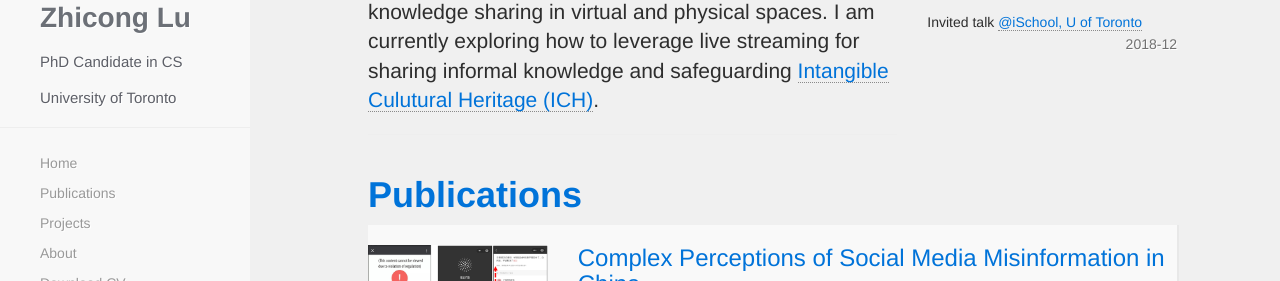
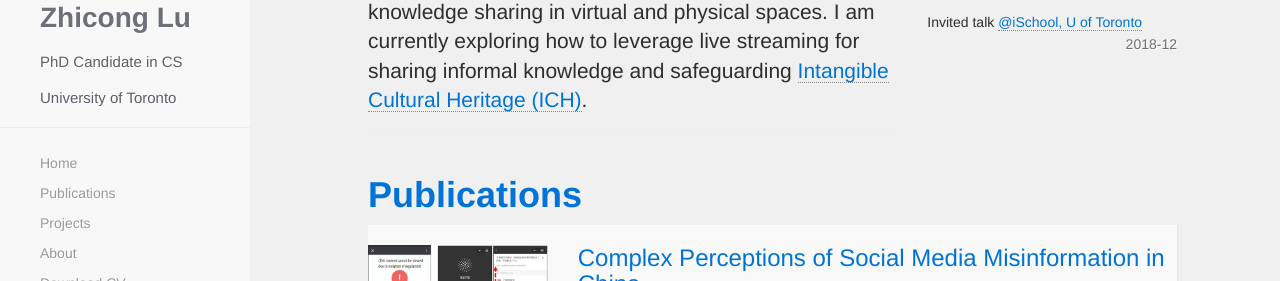
Before and after one commit to luzc08/luzc08.github.io, a Jekyll site: the page built from index.html, in a window 1280 px wide and 900 px high, scrolled down 329 px. Shown: the part 201-482 px from the top of the window. Built offline with Jekyll 4.4.1, drawn with Linux system fonts in a browser that asks for light colours; nearby versions of some CDN libraries; some web fonts are replaced.

Commit message:
fix typo

```diff
--- a/_includes/greeting.html
+++ b/_includes/greeting.html
@@ -3,7 +3,7 @@
     <div id="welcome-greeting">
       <h1>About Me</h1>
         <h2>I’m Caleb, Zhicong Lu, an HCI researcher at <a target="_blank" href="http://www.dgp.toronto.edu/">DGP Lab</a>, <a target="_blank" href="http://www.cs.toronto.edu/">University of Toronto</a>. I'm a PhD student in Computer Science supervised by Professor <a target="_blank" href="http://www.dgp.toronto.edu/~dwigdor/">Daniel Wigdor</a>. Previously I was a Master of Interdisciplinary Studies of Information and Art Design in Tsinghua University, China, supervised by Professor <a target="_blank" href="http://www.x-studio.org.cn/~yqxu">Ying-Qing Xu</a> and Professor <a target="_blank" href="http://media.cs.tsinghua.edu.cn/~pervasive/shiyc/">Yuanchun Shi</a>. Before starting my master, I had a bachelor of Electronic Engineering and Game Design at Tsinghua University. </h2>
-        <h2> I am interested in HCI, social computing, computational social science, and machine learning, especially in studying, designing, and building systems that support social interactions, to enhance trust, engagement, and knowledge sharing in virtual and physical spaces. I am currently exploring how to leverage live streaming for sharing informal knowledge and safeguarding <a href="https://ich.unesco.org/en/what-is-intangible-heritage-00003">Intangible Culutural Heritage (ICH)</a>.</h2>
+        <h2> I am interested in HCI, social computing, computational social science, and machine learning, especially in studying, designing, and building systems that support social interactions, to enhance trust, engagement, and knowledge sharing in virtual and physical spaces. I am currently exploring how to leverage live streaming for sharing informal knowledge and safeguarding <a href="https://ich.unesco.org/en/what-is-intangible-heritage-00003">Intangible Cultural Heritage (ICH)</a>.</h2>
       <hr />
     </div>
   <!--</div>-->
```
Also changed, not shown: 1 other file.
